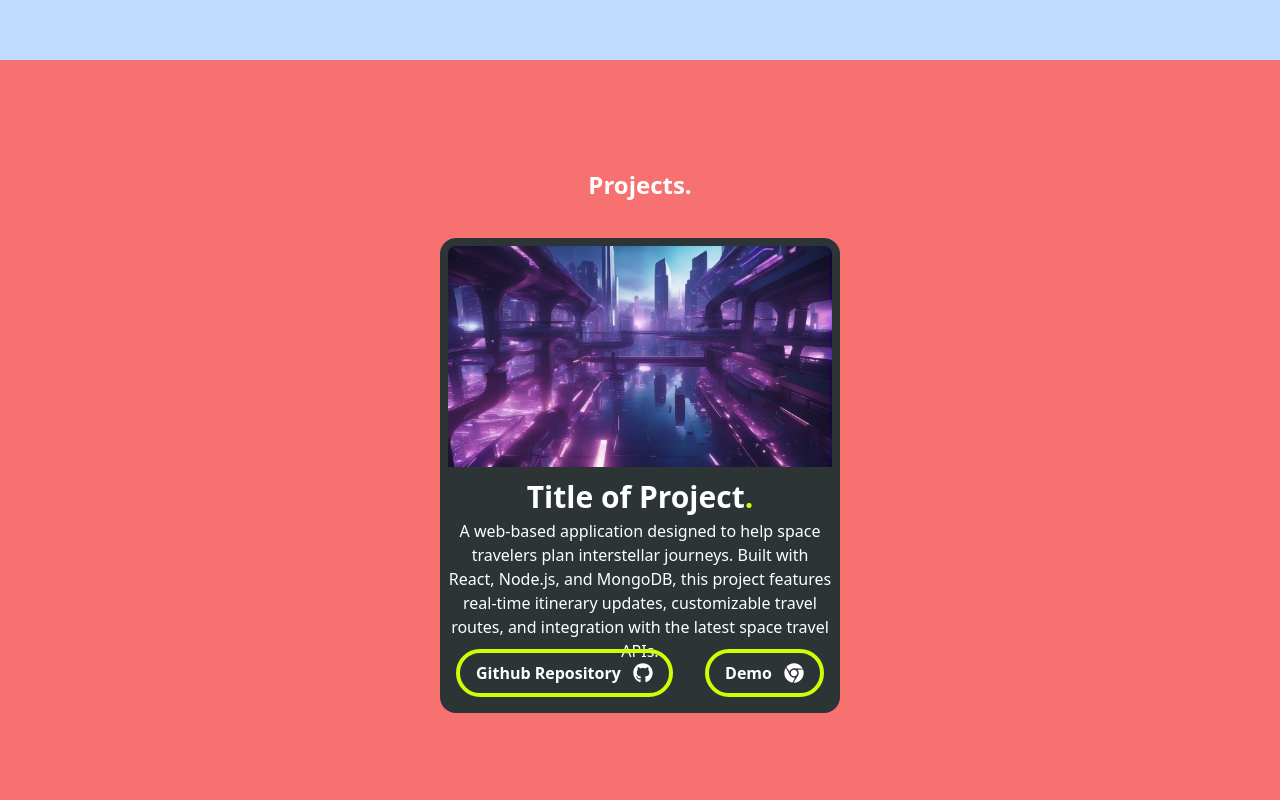
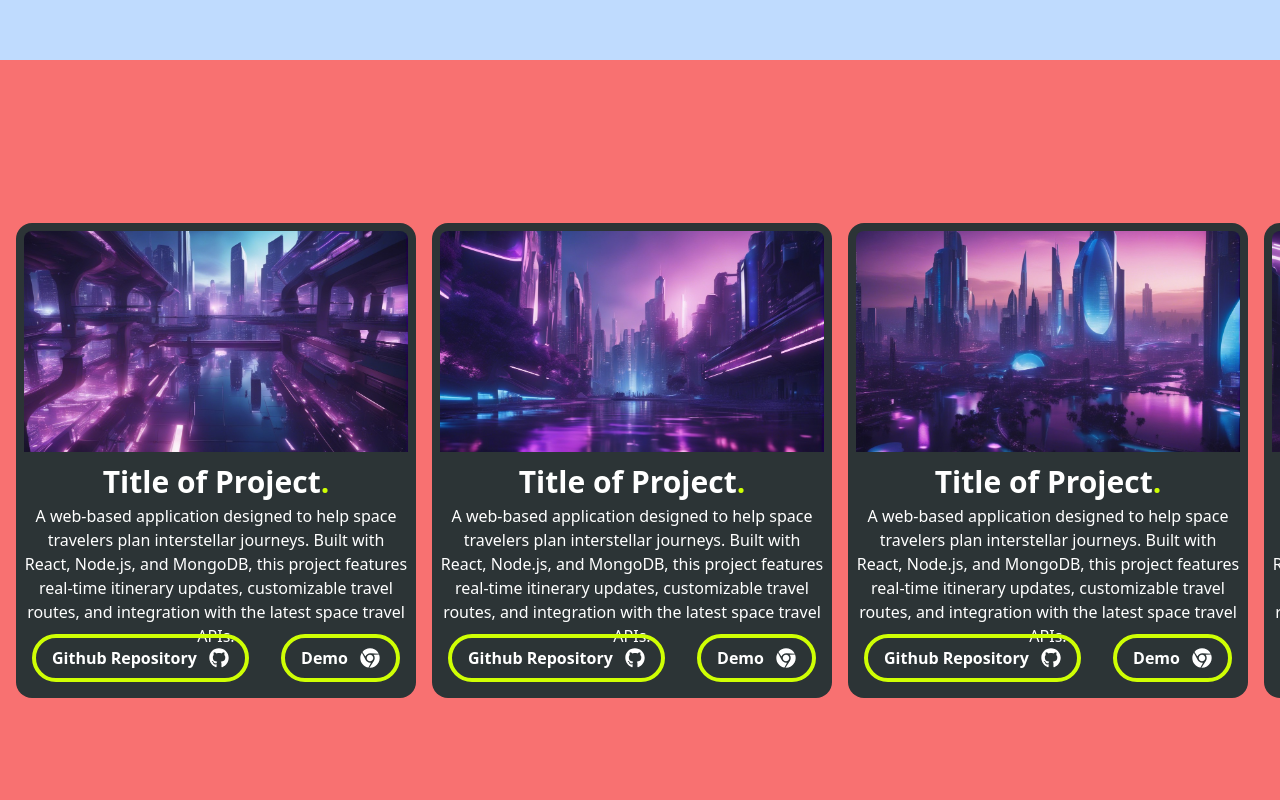
Before and after one commit to GroverSoans/PortWebpage, a React (Vite) app: page / in a window 1280 px wide. Shown: the part 1540-2340 px from the top of the page. Built offline with nearby package versions, Linux system fonts and the light colour scheme.

Commit message:
horizontal scrolling working

```diff
--- a/src/App.jsx
+++ b/src/App.jsx
@@ -9,7 +9,7 @@
 function App() {
 
   return (
-    <main className="overflow-x-hidden">
+    <main>
       <Header/>
       <Home/>
       <About/>
--- a/src/components/CardSlider.jsx
+++ b/src/components/CardSlider.jsx
@@ -2,23 +2,31 @@
 import ProjectCard from './ProjectCard'
 import projects from '../constants/projects'
 
+import { TiChevronRightOutline, TiChevronLeftOutline } from "react-icons/ti";
+
 
 const CardSlider = () => {
+
+
+
+
   return (
-    <div>
-      {projects.map((projects) => (
-        <ProjectCard
-          key={projects.id}
-          title={projects.title}
-          image={projects.image}
-          description={projects.description}
-          githubLink={projects.githubLink}
-          demoLink={projects.demoLink}
+    <div className='relative flex items-center overflow-x-auto '>
+
+      <div id='slider' className='flex flex-nowrap gap-4 p-4'>
+        {projects.map((project) => (
+          <ProjectCard
+            key={project.id}
+            title={project.title}
+            image={project.image}
+            description={project.description}
+            githubLink={project.githubLink}
+            demoLink={project.demoLink}
           />
-      ))}
+        ))}
+      </div>
     </div>
-
-  )
+  );
 }
 
-export default CardSlider
+export default CardSlider;
--- a/src/components/LayeredWaves.jsx
+++ b/src/components/LayeredWaves.jsx
@@ -3,7 +3,7 @@
 export const LayeredWaves = () => {
   return (
     <image className='h-screen w-screen inset-0 absolute translate-y-1 '>
-        <svg className='h-full w-full' viewBox="0 0 960 540" display="block" xmlns="http://www.w3.org/2000/svg" xmlns:xlink="http://www.w3.org/1999/xlink" version="1.1">
+        <svg className='h-full w-full object-cover' viewBox="0 0 960 540" display="block" xmlns="http://www.w3.org/2000/svg" xmlns:xLink="http://www.w3.org/1999/xlink" version="1.1">
         <path d="M724 540L724.2 534C724.3 528 724.7 516 728.8 504C733 492 741 480 732.2 468C723.3 456 697.7 444 686.7 432C675.7 420 679.3 408 688.3 396C697.3 384 711.7 372 718.2 360C724.7 348 723.3 336 726.5 324C729.7 312 737.3 300 745.3 288C753.3 276 761.7 264 748.7 252C735.7 240 701.3 228 689 216C676.7 204 686.3 192 696.8 180C707.3 168 718.7 156 721 144C723.3 132 716.7 120 717.8 108C719 96 728 84 735.3 72C742.7 60 748.3 48 738.7 36C729 24 704 12 691.5 6L679 0L960 0L960 6C960 12 960 24 960 36C960 48 960 60 960 72C960 84 960 96 960 108C960 120 960 132 960 144C960 156 960 168 960 180C960 192 960 204 960 216C960 228 960 240 960 252C960 264 960 276 960 288C960 300 960 312 960 324C960 336 960 348 960 360C960 372 960 384 960 396C960 408 960 420 960 432C960 444 960 456 960 468C960 480 960 492 960 504C960 516 960 528 960 534L960 540Z" fill="#c8e4e5"></path>
         <path d="M718 540L717 534C716 528 714 516 713.5 504C713 492 714 480 714.7 468C715.3 456 715.7 444 727.2 432C738.7 420 761.3 408 769.3 396C777.3 384 770.7 372 762.2 360C753.7 348 743.3 336 738 324C732.7 312 732.3 300 732.2 288C732 276 732 264 732.3 252C732.7 240 733.3 228 739 216C744.7 204 755.3 192 750.2 180C745 168 724 156 732.2 144C740.3 132 777.7 120 780.7 108C783.7 96 752.3 84 741.2 72C730 60 739 48 749.3 36C759.7 24 771.3 12 777.2 6L783 0L960 0L960 6C960 12 960 24 960 36C960 48 960 60 960 72C960 84 960 96 960 108C960 120 960 132 960 144C960 156 960 168 960 180C960 192 960 204 960 216C960 228 960 240 960 252C960 264 960 276 960 288C960 300 960 312 960 324C960 336 960 348 960 360C960 372 960 384 960 396C960 408 960 420 960 432C960 444 960 456 960 468C960 480 960 492 960 504C960 516 960 528 960 534L960 540Z" fill="#afc9ca"></path>
         <path d="M767 540L773.5 534C780 528 793 516 800.3 504C807.7 492 809.3 480 812.3 468C815.3 456 819.7 444 811.5 432C803.3 420 782.7 408 770.3 396C758 384 754 372 766.7 360C779.3 348 808.7 336 813.7 324C818.7 312 799.3 300 787.5 288C775.7 276 771.3 264 764.7 252C758 240 749 228 745.3 216C741.7 204 743.3 192 743.7 180C744 168 743 156 755.7 144C768.3 132 794.7 120 801.2 108C807.7 96 794.3 84 786.7 72C779 60 777 48 769.7 36C762.3 24 749.7 12 743.3 6L737 0L960 0L960 6C960 12 960 24 960 36C960 48 960 60 960 72C960 84 960 96 960 108C960 120 960 132 960 144C960 156 960 168 960 180C960 192 960 204 960 216C960 228 960 240 960 252C960 264 960 276 960 288C960 300 960 312 960 324C960 336 960 348 960 360C960 372 960 384 960 396C960 408 960 420 960 432C960 444 960 456 960 468C960 480 960 492 960 504C960 516 960 528 960 534L960 540Z" fill="#98aeaf"></path>
--- a/src/components/ProjectCard.jsx
+++ b/src/components/ProjectCard.jsx
@@ -6,11 +6,11 @@
 //Function to build project card component
 const ProjectCard = ({ title, image, description, githubLink, demoLink }) => {
   return (
-    <div id="card" className=" container relative flex flex-col h-[475px] w-[400px] bg-[#2c3436] rounded-2xl">
+    <div id="card" className="container relative flex flex-col h-[475px] w-[400px] bg-[#2c3436] rounded-2xl overflow-hidden" >
         <div className="h-1/2">
             <img className="w-full h-full p-2 object-cover rounded-t-2xl" src={image} alt="Project Image"/>
         </div>
-        <div className="flex flex-col justify-center items-center">
+        <div className="flex flex-col items-center">
             <h2 className="text-white text-3xl font-bold my-1">{title}<span className='text-[#CFFF04]'>.</span></h2>
             <p className="text-white text-center px-2">{description}</p>
         </div>
--- a/src/constants/projects.js
+++ b/src/constants/projects.js
@@ -9,6 +9,39 @@
         githubLink: "https://github.com/dashboard",
         demoLink: "http://localhost:5173/"
     },
+    {
+        id: 2,
+        title: "Title of Project",
+        image: "./src/assets/SpaceCity5.jpeg",
+        description: "A web-based application designed to help space travelers plan interstellar journeys. Built with React, Node.js, and MongoDB, this project features real-time itinerary updates, customizable travel routes, and integration with the latest space travel APIs.",
+        githubLink: "https://github.com/dashboard",
+        demoLink: "http://localhost:5173/"
+    },
+    {
+        id: 3,
+        title: "Title of Project",
+        image: "./src/assets/SpaceCity6.jpeg",
+        description: "A web-based application designed to help space travelers plan interstellar journeys. Built with React, Node.js, and MongoDB, this project features real-time itinerary updates, customizable travel routes, and integration with the latest space travel APIs.",
+        githubLink: "https://github.com/dashboard",
+        demoLink: "http://localhost:5173/"
+    },
+    {
+        id: 4,
+        title: "Title of Project",
+        image: "./src/assets/SpaceCity7.jpeg",
+        description: "A web-based application designed to help space travelers plan interstellar journeys. Built with React, Node.js, and MongoDB, this project features real-time itinerary updates, customizable travel routes, and integration with the latest space travel APIs.",
+        githubLink: "https://github.com/dashboard",
+        demoLink: "http://localhost:5173/"
+
+    },
+    {
+        id: 5,
+        title: "Title of Project",
+        image: "./src/assets/SpaceCity9.jpeg",
+        description: "A web-based application designed to help space travelers plan interstellar journeys. Built with React, Node.js, and MongoDB, this project features real-time itinerary updates, customizable travel routes, and integration with the latest space travel APIs.",
+        githubLink: "https://github.com/dashboard",
+        demoLink: "http://localhost:5173/"
+    }
 ];
 
 export default projects;
--- a/src/pages/Projects.jsx
+++ b/src/pages/Projects.jsx
@@ -5,21 +5,11 @@
 function Projects() {
   return (
     <div id='projects' className='bg-red-400 h-screen w-screen flex'>
-        <div className='grid grid-rows-9 flex-grow'>
-          {/*Top div element */}
-          <div className='grid row-start-1 row-span-2 '>
-            <h1 className='grid row-start-2 justify-center items-center text-white font-bold text-2xl'>
-              Projects.
-            </h1>
 
-          </div>
-          <div className='grid row-start-3 row-span-5 items-center justify-center'>
+
+
             <CardSlider/>
-          </div>
-          <div className='grid row-start-8 row-span-2 '>
 
-          </div>
-        </div>
     </div>
   )
 }
```
